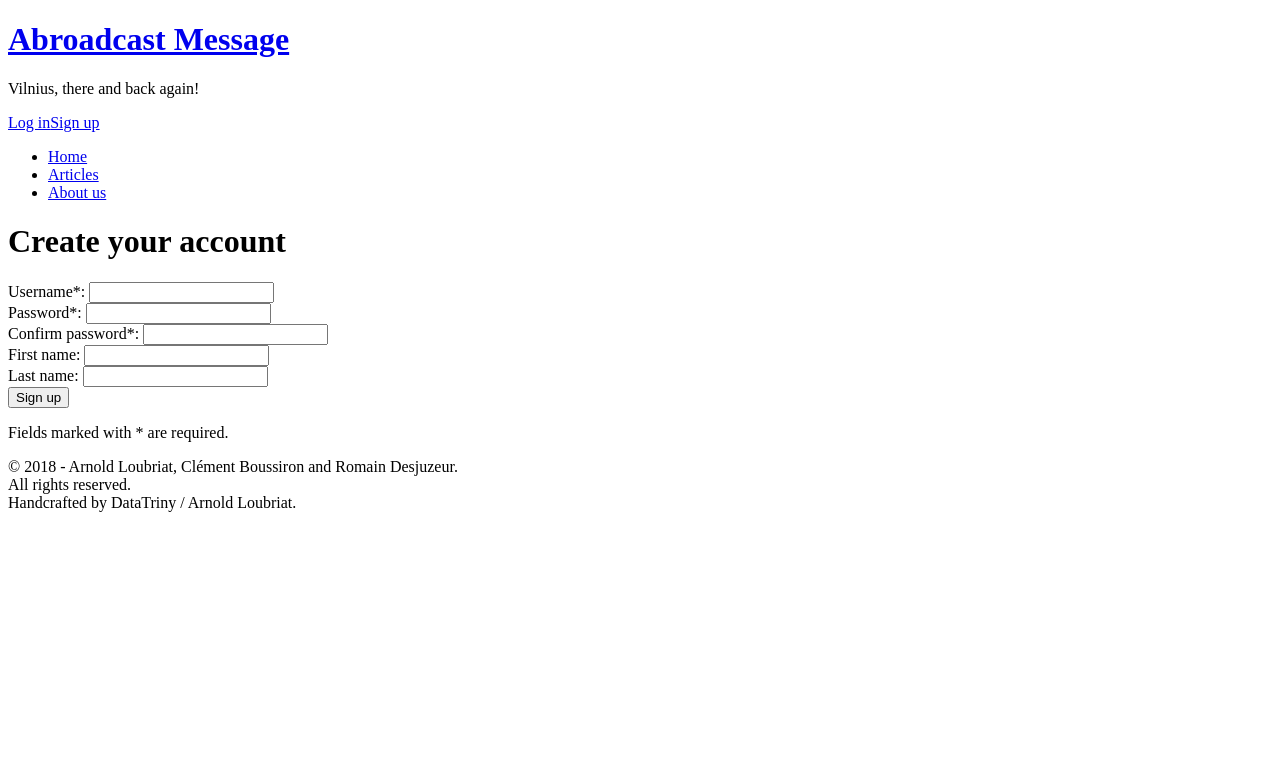
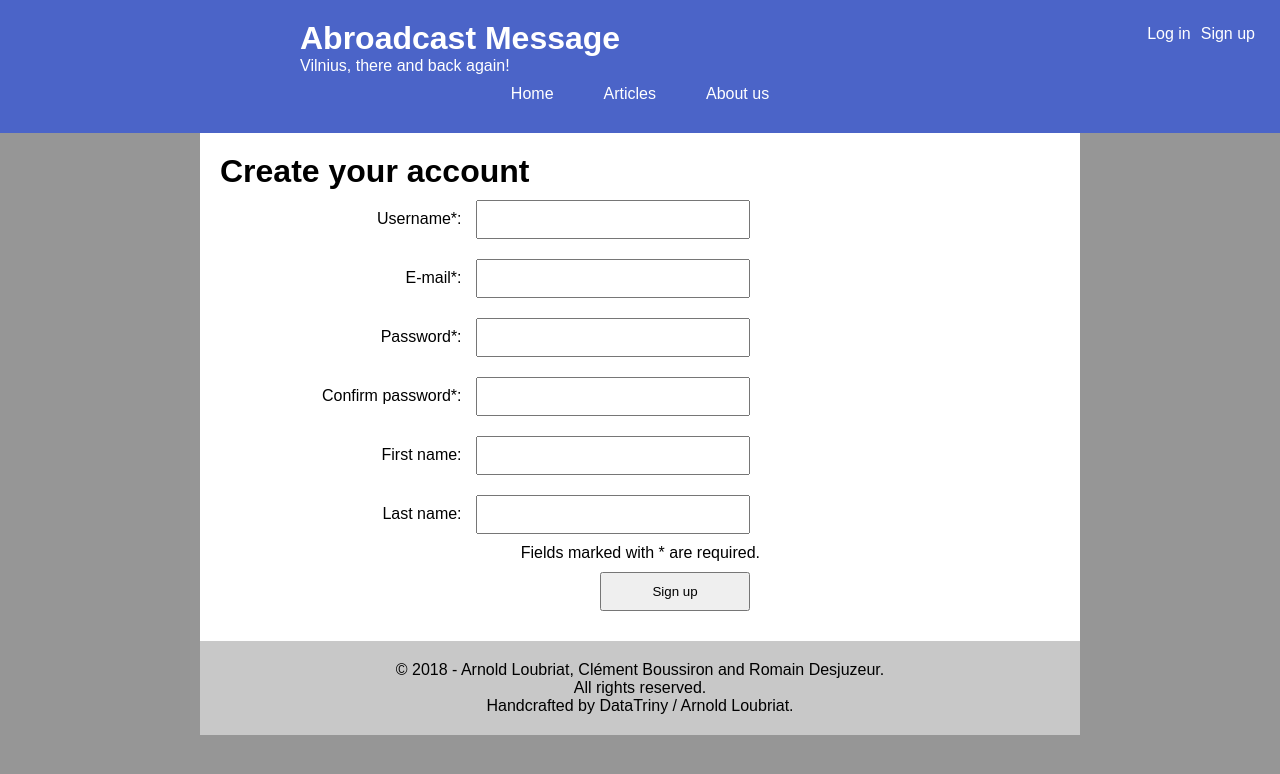
Before and after one commit to DataTriny/abroadcastmessage, a CodeIgniter app: page /abroadcastmessage/index.php/users/signUp in a window 1280 px wide. Shown: the top 774 px of the page. Run offline with CodeIgniter, Linux system fonts and the light colour scheme.

Commit message:
Added stylesheet.

```diff
--- a/application/config/routes.php
+++ b/application/config/routes.php
@@ -50,6 +50,7 @@ defined('BASEPATH') OR exit('No direct script access allowed');
 |		my-controller/my-method	-> my_controller/my_method
 */
 $route['abous-us'] = 'about';
+$route['about/(:any)'] = 'users/about/$1';
 $route['articles'] = 'articles';
 $route['articles/create'] = 'articles/create';
 $route['log-in'] = 'users/logIn';
--- a/application/controllers/Users.php
+++ b/application/controllers/Users.php
@@ -11,6 +11,18 @@ class Users extends CI_Controller
 		$this->load->model('users_model');
 	}
 
+	public function about($username)
+	{
+		$user = $this->users_model->getByUsername($username);
+		if ($user == null)
+			show_404();
+		$data['title'] = 'About ' . $user['username'];
+		$data['user'] = $user;
+		$this->load->library('markdown');
+		$data['user']['biography'] = $this->markdown->parse($user['biography']);
+		$this->template->load('users/about', $data);
+	}
+
 	public function logIn()
 	{
 		if (isset($this->session->userId))
@@ -18,7 +30,10 @@ class Users extends CI_Controller
 		$this->form_validation->set_rules('username', 'Username', 'required');
 		$this->form_validation->set_rules('password', 'Password', 'required');
 		if (!$this->form_validation->run())
+		{
+			$this->session->keep_flashdata('redirectTo');
 			$this->template->load('users/logIn', ['title' => 'Log in']);
+		}
 		else
 		{
 			$user = $this->users_model->getByUsername($this->input->post('username'));
@@ -27,9 +42,18 @@ class Users extends CI_Controller
 			else
 			{
 				$this->session->userId = $user['id'];
-				$this->session->fullName = $user['first_name'] . ' ' . $user['last_name'];
+				$this->session->fullName = $user['username'];
+				if (!is_null($user['first_name']) && !is_null($user['last_name']))
+					$this->session->fullName = $user['first_name'] . ' ' . $user['last_name'];
 				$this->session->isAdmin = $user['is_admin'];
-				redirect('/');
+				if (isset($this->session->redirectTo))
+				{
+					$url = $this->session->redirectTo;
+					unset($this->session->redirectTo);
+					redirect($url, 'refresh');
+				}
+				else
+					redirect('/');
 			}
 		}
 	}
@@ -48,15 +72,27 @@ class Users extends CI_Controller
 		$this->form_validation->set_rules('firstName', 'First name', 'max_length[30]');
 		$this->form_validation->set_rules('lastName', 'Last name', 'max_length[30]');
 		if (!$this->form_validation->run())
+		{
+			$this->session->keep_flashdata('redirectTo');
 			$this->template->load('users/signUp', ['title' => 'Sign up']);
+		}
 		else
 		{
 			$this->users_model->create();
 			$user = $this->users_model->getByUsername($this->input->post('username'));
 			$this->session->userId = $user['id'];
-			$this->session->fullName = $user['first_name'] . ' ' . $user['last_name'];
+			$this->session->fullName = $user['username'];
+			if (!is_null($user['first_name']) && !is_null($user['last_name']))
+				$this->session->fullName = $user['first_name'] . ' ' . $user['last_name'];
 			$this->session->isAdmin = $user['is_admin'];
-			redirect('/');
+			if (isset($this->session->redirectTo))
+			{
+				$url = $this->session->redirectTo;
+				unset($this->session->redirectTo);
+				redirect($url, 'refresh');
+			}
+			else
+				redirect('/');
 		}
 	}
 }
--- a/application/models/Tags_model.php
+++ b/application/models/Tags_model.php
@@ -28,7 +28,10 @@ class Tags_model extends CI_Model
 				$query .= ', ';
 			$query .= '"' . $names[$i] . '"';
 		}
-		return $this->db->get_where('tags', 'name IN (' . $query . ')')->result_array();
+		$results = $this->db->get_where('tags', 'name IN (' . $query . ')')->result_array();
+		if (count($results) == 0 && count($names) > 0)
+			$results = [null];
+		return $results;
 	}
 
 	public function getAllFor($articleId)
--- a/application/views/aboutUs.php
+++ b/application/views/aboutUs.php
@@ -1 +1 @@
-<h1>Abous us</h1>
+<h1>About us</h1>
--- a/application/views/articles/create.php
+++ b/application/views/articles/create.php
@@ -11,6 +11,8 @@
 		<?php foreach ($categories as $category)
 			echo '<option value="' . $category['id'] . '">' . $category['name'] . '</option>';
 	?></select><br /><?php echo anchor('categories/create', 'Add a category'); ?><br />
+	<label for="tags">Tags (separated by commas):</label>
+	<input type="text" id="tags" name="tags" />
 	<p>Fields marked with * are required.</p><br />
 	<input type="submit" class="formButton" value="Post" />
 </form>
--- a/application/views/articles/read.php
+++ b/application/views/articles/read.php
@@ -1,6 +1,6 @@
 <article>
 	<h1><?php echo $article['title']; ?></h1>
-	<p>Posted by <?php echo $authorName; ?> on <?php echo date('d/m/Y', strtotime($article['creation_date'])); ?> in <?php echo anchor('search?category=' . $article['category_slug'], $article['category_name']); ?>.</p>
+	<p>Posted by <?php echo anchor('about/' . $article['username'], $authorName); ?> on <?php echo date('d/m/Y', strtotime($article['creation_date'])); ?> in <?php echo anchor('search?category=' . $article['category_slug'], $article['category_name']); ?>.</p>
 	<?php if (count($tags) > 0)
 	{
 		echo '<p>Tagged as:';
--- a/application/views/createCategory.php
+++ b/application/views/createCategory.php
@@ -1,8 +1,8 @@
 <h1>Create a new category</h1>
 <?php echo validation_errors();
-echo form_open('/categories/create'); ?>
+echo form_open('categories/create'); ?>
 	<label for="category">Name*:</label>
-	<input type="text" id="category" name="category" required />
+	<input type="text" id="category" name="category" maxlength="50" value="<?php echo set_value('category'); ?>" required />
 	<p>Fields marked with * are required.</p>
-	<input type="submit" value="Create" />
+	<input type="submit" class="formButton" value="Create" />
 </form>
--- a/application/views/templates/default.php
+++ b/application/views/templates/default.php
@@ -18,9 +18,12 @@
 				</ul>
 			</nav>
 		</header>
-		<?php if (isset($_SESSION['message'])) echo '<div id="message">' . $_SESSION['message'] . '</div>'; ?>
 		<main>
-			<?php if (isset($body)) echo $body; ?>
+			<?php
+			if (isset($_SESSION['message']))
+				echo '<div id="message">' . $_SESSION['message'] . '</div>';
+			if (isset($body))
+				echo $body; ?>
 		</main>
 		<footer>
 			<p>&copy; 2018 - Arnold Loubriat, Clément Boussiron and Romain Desjuzeur.<br />All rights reserved.<br />Handcrafted by DataTriny / Arnold Loubriat.</p>
--- /dev/null
+++ b/application/views/users/about.php
@@ -0,0 +1,6 @@
+<?php
+$name = $user['username'];
+if (!is_null($user['first_name']) && !is_null($user['last_name']))
+	$name = $user['first_name'] . ' ' . $user['last_name'];
+echo '<h1>' . $name . '</h1>';
+echo '<article>' . $user['biography'] . '</article>';
--- a/application/views/users/logIn.php
+++ b/application/views/users/logIn.php
@@ -6,5 +6,5 @@
 	<input type="text" id="username" name="username" required /><br />
 	<label for="password">Password:</label>
 	<input type="password" id="password" name="password" required /><br />
-	<input type="submit" value="Log in" />
+	<input type="submit" class="formButton" value="Log in" />
 </form>
--- a/application/views/users/signUp.php
+++ b/application/views/users/signUp.php
@@ -3,6 +3,8 @@
 	echo validation_errors(); ?>
 	<label for="username">Username*:</label>
 	<input type="text" id="username" name="username" value="<?php echo set_value('username'); ?>" minlength="4" maxlength="30" required /><br />
+	<label for="email">E-mail*:</label>
+	<input type="email" id="email" name="email" value="<?php echo set_value('email'); ?>" /><br />
 	<label for="password">Password*:</label>
 	<input type="password" id="password" name="password" minlength="6" maxlength="20" required /><br />
 	<label for="passwordConfirmation">Confirm password*:</label>
@@ -11,6 +13,6 @@
 	<input type="text" id="firstName" name="firstName" value="<?php echo set_value('firstName'); ?>" maxlength="30" /><br />
 	<label for="lastName">Last name:</label>
 	<input type="text" id="lastName" name="lastName" value="<?php echo set_value('lastName'); ?>" maxlength="30" /><br />
-	<input type="submit" value="Sign up" />
 	<p>Fields marked with * are required.</p>
+	<input type="submit" class="formButton" value="Sign up" />
 </form>
--- a/assets/css/default.css
+++ b/assets/css/default.css
@@ -0,0 +1,117 @@
+*
+{
+	font-family: arial;
+	margin: 0;
+	padding: 0;
+}
+body
+{
+	background-color: rgb(150, 150, 150);
+}
+header
+{
+	background-color: rgb(75, 100, 200);
+	color: white;
+	padding: 20px 0;
+}
+header a
+{
+	color: white;
+	text-decoration: none;
+}
+header ul
+{
+	text-align: center;
+}
+header ul li
+{
+	display: inline-block;
+	padding: 10px 0;
+}
+header li a
+{
+	margin: 0 5px;
+	padding: 10px 20px;
+}
+header li a:hover
+{
+	background-color: rgb(50, 75, 150);
+}
+#brand
+{
+	margin-left: 300px;
+}
+#logIn
+{
+	position: absolute;
+	right: 20px;
+	top: 25px;
+}
+#logIn a
+{
+	margin: 0 5px;
+}
+main
+{
+	background-color: white;
+	margin: 0 200px;
+	padding: 20px;
+}
+footer
+{
+	background-color: rgb(200, 200, 200);
+	margin: 0 200px;
+	padding: 20px;
+	text-align: center;
+}
+#message
+{
+	background-color: rgb(200, 125, 75);
+	border-style: 1px solid black;
+	border-radius: 5px;
+	font-weight: bold;
+	margin: 20px 100px 20px 100px;
+	padding: 20px;
+}
+form
+{
+	margin-right: 300px;
+	text-align: right;
+}
+input
+{
+	margin: 10px;
+	padding: 10px;
+	width: 250px;
+}
+select
+{
+	margin: 10px;
+	padding: 10px;
+	width: 250px;
+}
+.formButton
+{
+	width: 150px;
+}
+#articles
+{
+	list-style: none;
+}
+#articles li
+{
+	background-color: rgb(230, 230, 230);
+	border-radius: 3px;
+	margin-top: 15px;
+	padding: 10px;
+}
+#articles li p
+{
+	color: rgb(18, 18, 18);
+	margin-top: 10px;
+}
+.goToComments
+{
+	display: inline-block;
+	float: right;
+}
```
Also changed, not shown: application/controllers/Articles.php (+11 -2 lines), application/models/Articles_model.php (+15 -5 lines), application/views/articles/search.php (+16 -11 lines).
